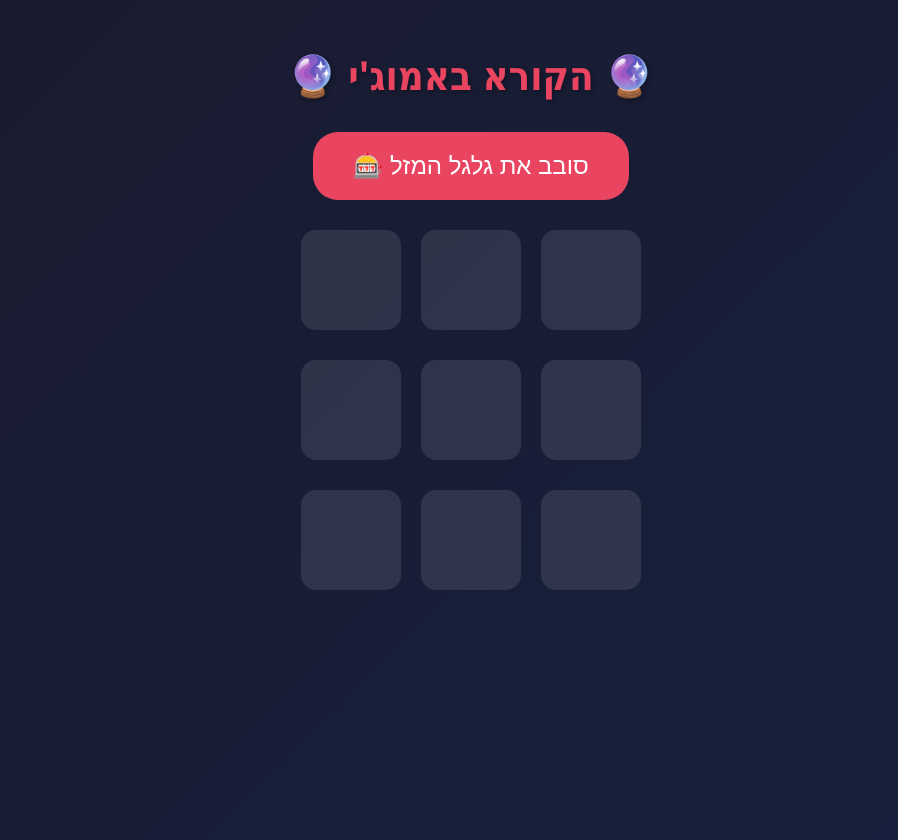
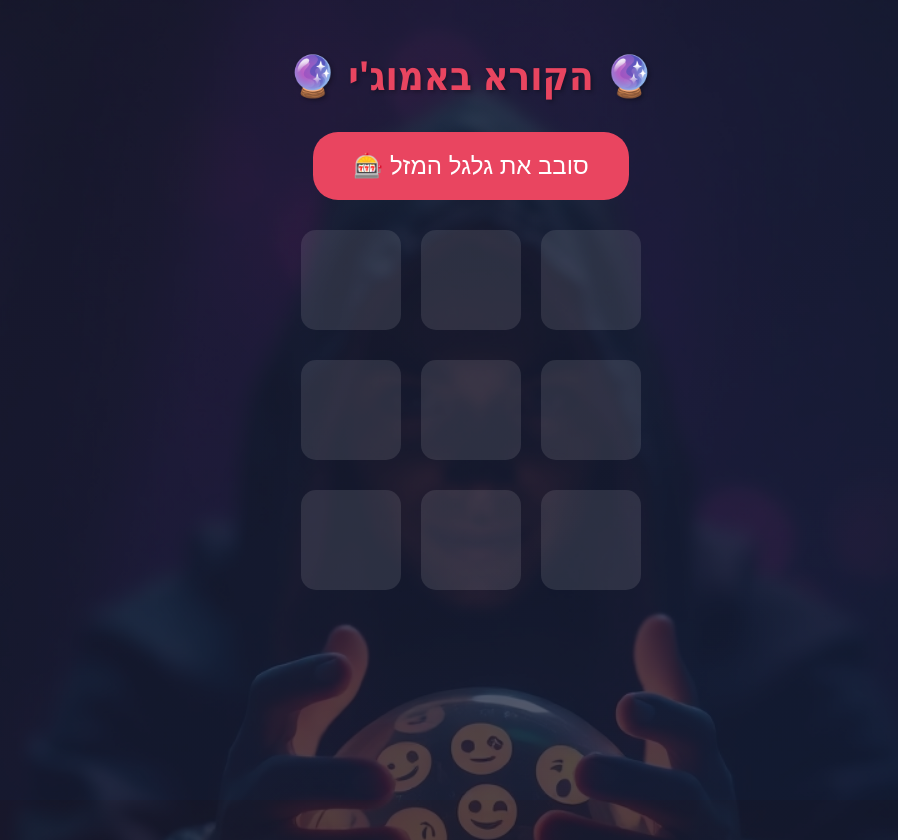
Before and after one commit to david-a/emoji-oracle, a Flask app: page / in a window 1280 px wide. Shown: the whole page, without its empty margins (169-1067 px from the left). Run offline with Flask 3, Linux system fonts and the light colour scheme.

Commit message:
feat: added background

```diff
--- a/templates/index.html
+++ b/templates/index.html
@@ -20,7 +20,12 @@
     <style>
       body {
         font-family: "Segoe UI", Tahoma, Geneva, Verdana, sans-serif;
-        background: linear-gradient(135deg, #1a1a2e, #16213e);
+        background: linear-gradient(135deg, rgba(26, 26, 46, 0.75), rgba(22, 33, 62, 0.75)),
+                    url('/static/images/oracle-realistic.jpg');
+        background-size: cover;
+        background-position: center;
+        background-attachment: fixed;
+        background-repeat: no-repeat;
         color: #fff;
         min-height: 100vh;
         margin: 0;
```
Also changed, not shown: static/images/oracle-realistic.jpg (added).
